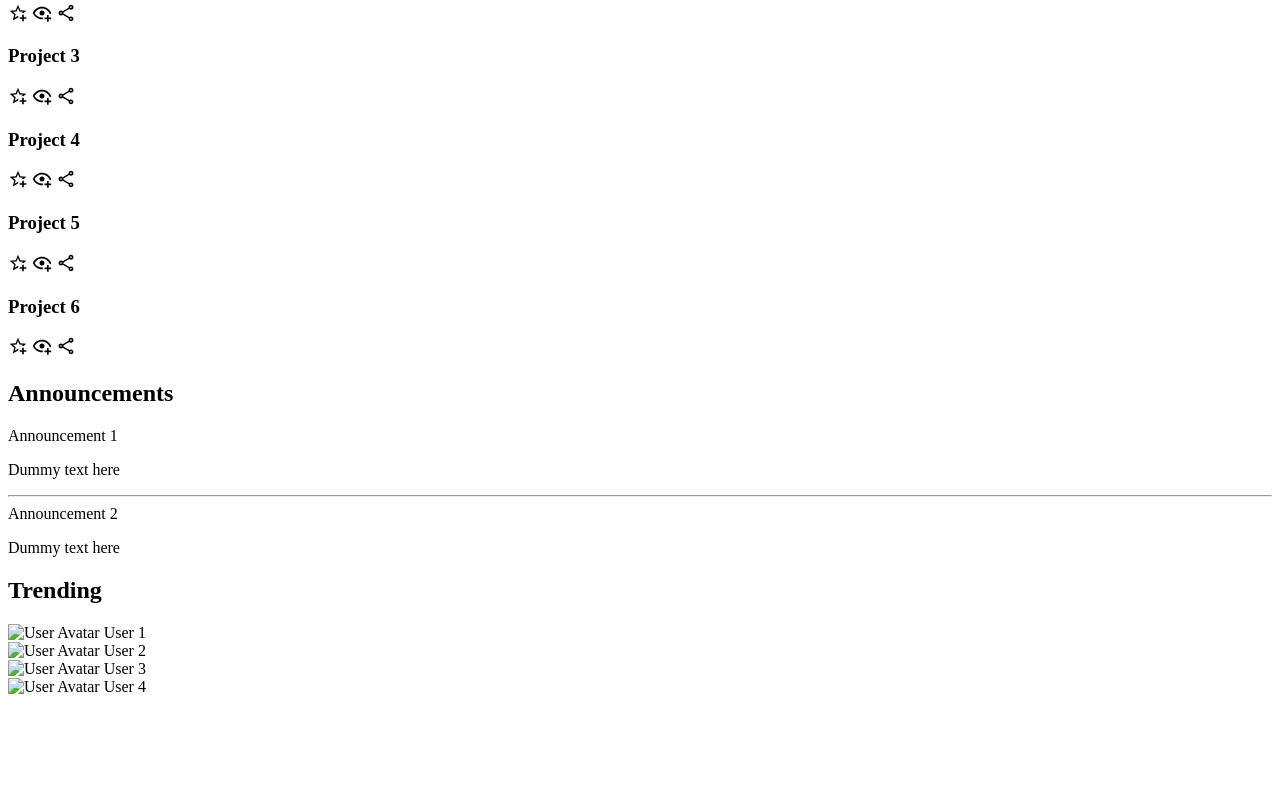
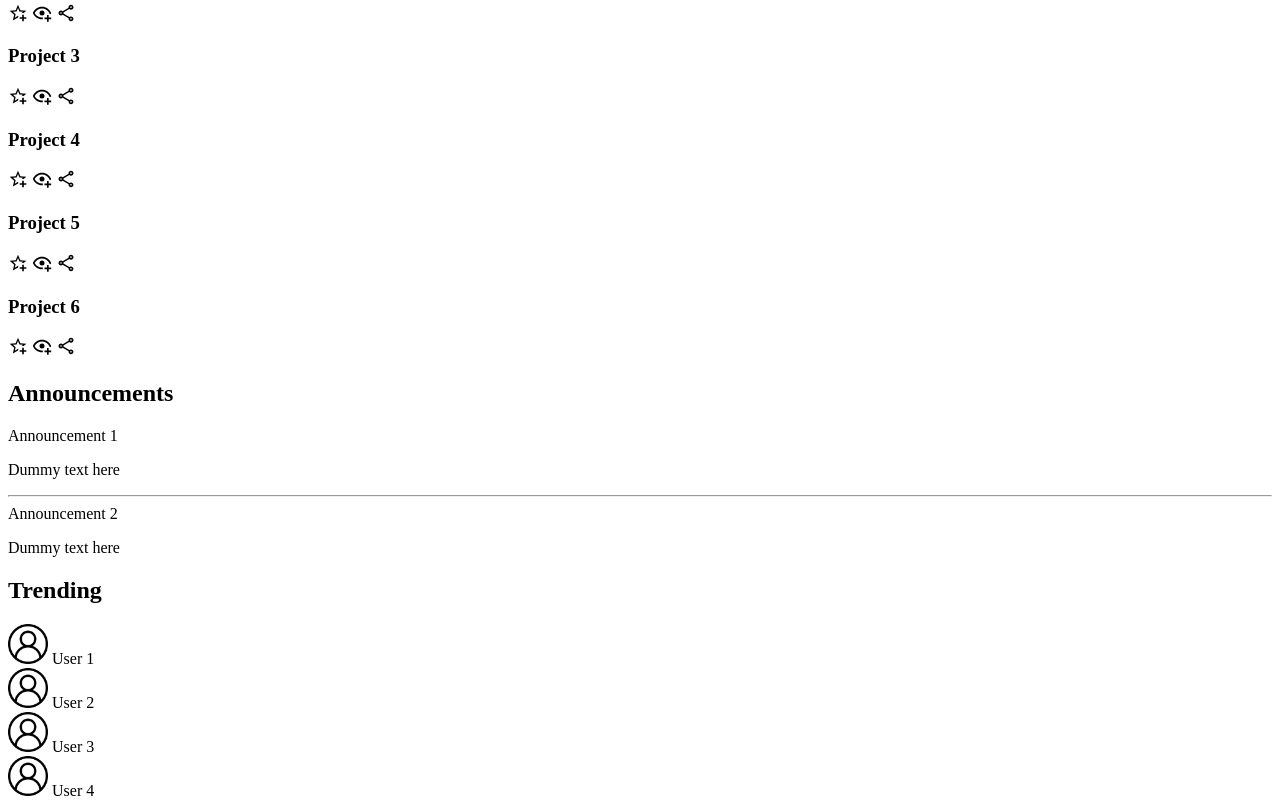
Before and after one commit to desertkitten/admindashboard, a plain HTML site: page index.html in a window 1280 px wide. Shown: the part 850-1658 px from the top of the page. Before the commit the page ends 1554 px from the top, so only its background shows below. Drawn offline with Linux system fonts and the light colour scheme.

Commit message:
Update index.html

```diff
--- a/index.html
+++ b/index.html
@@ -154,19 +154,19 @@
   <h2>Trending</h2>
   <div class="trending-list">
     <div class="trending-item">
-      <img src="user-icon1.svg" alt="User Avatar" class="user-avatar">
+      <img src="./images/user.png" width="40" height="40" alt="User Avatar" class="user-avatar">
       <span>User 1</span>
     </div>
     <div class="trending-item">
-      <img src="user-icon2.svg" alt="User Avatar" class="user-avatar">
+      <img src="./images/user.png" width="40" height="40" alt="User Avatar" class="user-avatar">
       <span>User 2</span>
     </div>
     <div class="trending-item">
-      <img src="user-icon2.svg" alt="User Avatar" class="user-avatar">
+      <img src="./images/user.png" width="40" height="40" alt="User Avatar" class="user-avatar">
       <span>User 3</span>
     </div>
     <div class="trending-item">
-      <img src="user-icon2.svg" alt="User Avatar" class="user-avatar">
+      <img src="./images/user.png" width="40" height="40" alt="User Avatar" class="user-avatar">
       <span>User 4</span>
     </div>
   </div>
```
